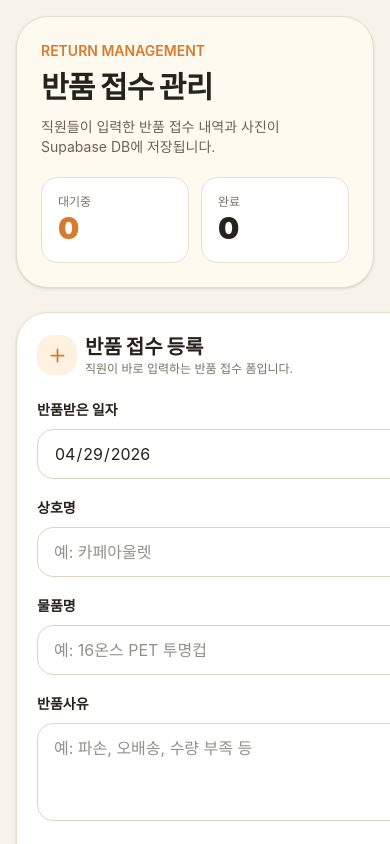
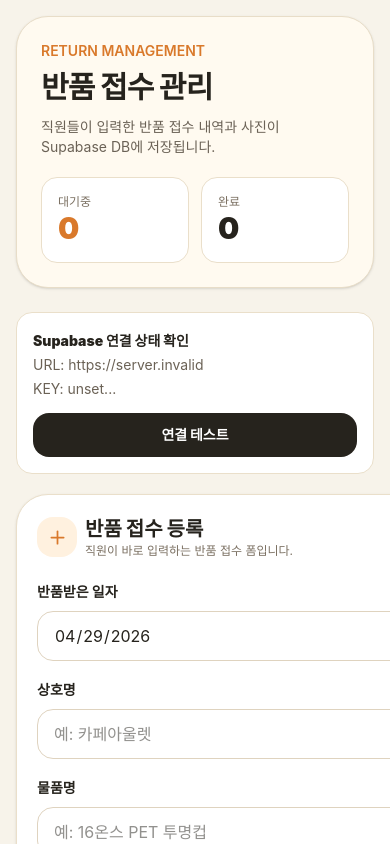
Before and after one commit to smqudgus/return-management, a React (Vite) app: page / in a window 390 px wide. Shown: the top 844 px of the page. Built offline with nearby package versions, Linux system fonts and the light colour scheme; no server answers; the database is empty.

Commit message:
Add Supabase connection debug

```diff
--- a/src/App.jsx
+++ b/src/App.jsx
@@ -96,14 +96,28 @@ function getEnvValue(key) {
 }
 
 function createSupabaseClient() {
-  const url = getEnvValue("VITE_SUPABASE_URL");
-  const anonKey = getEnvValue("VITE_SUPABASE_ANON_KEY");
+  const url = getEnvValue("VITE_SUPABASE_URL").trim();
+  const anonKey = getEnvValue("VITE_SUPABASE_ANON_KEY").trim();
 
   if (!url || !anonKey) {
     return { client: null, url, anonKey };
   }
 
-  return { client: createClient(url, anonKey), url, anonKey };
+  return {
+    client: createClient(url, anonKey, {
+      auth: {
+        persistSession: false,
+        autoRefreshToken: false,
+      },
+      global: {
+        headers: {
+          apikey: anonKey,
+        },
+      },
+    }),
+    url,
+    anonKey,
+  };
 }
 
 const supabaseConfig = createSupabaseClient();
@@ -316,6 +330,7 @@ export default function ReturnManagementApp() {
   const [loading, setLoading] = useState(false);
   const [saving, setSaving] = useState(false);
   const [errorMessage, setErrorMessage] = useState("");
+  const [debugMessage, setDebugMessage] = useState("");
 
   const isReady = Boolean(supabase);
 
@@ -325,6 +340,7 @@ export default function ReturnManagementApp() {
     setLoading(true);
     setErrorMessage("");
 
+    try {
       const { data, error } = await supabase
         .from("returns")
         .select("*")
@@ -337,7 +353,42 @@ export default function ReturnManagementApp() {
       }
 
       setRows((data || []).map(dbRowToUi));
+    } catch (error) {
+      setErrorMessage(`Supabase 연결 실패: ${error.message || "네트워크 요청이 차단되었습니다."}`);
+    } finally {
       setLoading(false);
+    }
+  };
+
+  const testConnection = async () => {
+    setDebugMessage("연결 테스트 중...");
+    setErrorMessage("");
+
+    if (!supabaseConfig.url || !supabaseConfig.anonKey) {
+      setDebugMessage("Supabase URL 또는 KEY가 비어 있습니다.");
+      return;
+    }
+
+    try {
+      const response = await fetch(`${supabaseConfig.url}/rest/v1/returns?select=id&limit=1`, {
+        method: "GET",
+        headers: {
+          apikey: supabaseConfig.anonKey,
+          Authorization: `Bearer ${supabaseConfig.anonKey}`,
+        },
+      });
+
+      const text = await response.text();
+
+      if (!response.ok) {
+        setDebugMessage(`연결 실패: HTTP ${response.status} / ${text.slice(0, 300)}`);
+        return;
+      }
+
+      setDebugMessage("연결 성공: Supabase returns 테이블을 읽을 수 있습니다.");
+    } catch (error) {
+      setDebugMessage(`연결 실패: ${error.message || "Failed to fetch"}. URL, API KEY, 브라우저 차단, 네트워크를 확인해야 합니다.`);
+    }
   };
 
   useEffect(() => {
@@ -366,22 +417,36 @@ export default function ReturnManagementApp() {
   };
 
   const uploadPhotoIfNeeded = async () => {
-    if (!form.photoFile) return { photoUrl: "", photoPath: "" };
+    if (!form.photoFile) return { photoUrl: "", photoPath: "", uploadWarning: "" };
 
     const photoPath = makeFilePath(form.photoFile);
+
+    try {
       const { error: uploadError } = await supabase.storage
         .from(PHOTO_BUCKET)
         .upload(photoPath, form.photoFile, {
           cacheControl: "3600",
           upsert: false,
+          contentType: form.photoFile.type || "image/jpeg",
         });
 
       if (uploadError) {
-      throw new Error(`사진 업로드 실패: ${uploadError.message}`);
+        return {
+          photoUrl: "",
+          photoPath: "",
+          uploadWarning: `사진 업로드 실패: ${uploadError.message}`,
+        };
       }
 
       const { data } = supabase.storage.from(PHOTO_BUCKET).getPublicUrl(photoPath);
-    return { photoUrl: data.publicUrl, photoPath };
+      return { photoUrl: data.publicUrl, photoPath, uploadWarning: "" };
+    } catch (error) {
+      return {
+        photoUrl: "",
+        photoPath: "",
+        uploadWarning: `사진 업로드 실패: ${error.message || "네트워크 또는 Storage 설정을 확인해주세요."}`,
+      };
+    }
   };
 
   const resetForm = () => {
@@ -404,7 +469,7 @@ export default function ReturnManagementApp() {
     setErrorMessage("");
 
     try {
-      const { photoUrl, photoPath } = await uploadPhotoIfNeeded();
+      const { photoUrl, photoPath, uploadWarning } = await uploadPhotoIfNeeded();
 
       const payload = {
         received_date: form.receivedDate,
@@ -429,8 +494,12 @@ export default function ReturnManagementApp() {
       setRows((prev) => [dbRowToUi(data), ...prev]);
       resetForm();
       setView("pending");
+
+      if (uploadWarning) {
+        setErrorMessage(`${uploadWarning} 반품 내역은 사진 없이 등록되었습니다. Supabase Storage의 return-photos 버킷과 정책을 확인해주세요.`);
+      }
     } catch (error) {
-      setErrorMessage(error.message || "알 수 없는 오류가 발생했습니다.");
+      setErrorMessage(`반품 등록 실패: ${error.message || "Failed to fetch"}. Supabase 연결 테스트 버튼을 눌러 원인을 확인해주세요.`);
     } finally {
       setSaving(false);
     }
@@ -556,6 +625,24 @@ VITE_SUPABASE_ANON_KEY=sb_publishable_...`}
             {errorMessage}
           </div>
         )}
+
+        <div className="mb-5 rounded-2xl border border-[#eadfca] bg-white px-4 py-4 text-sm">
+          <div className="flex flex-col md:flex-row md:items-center md:justify-between gap-3">
+            <div className="text-[#6b6256] leading-6">
+              <p className="font-black text-[#26231d]">Supabase 연결 상태 확인</p>
+              <p>URL: {supabaseConfig.url || "없음"}</p>
+              <p>KEY: {supabaseConfig.anonKey ? `${supabaseConfig.anonKey.slice(0, 14)}...` : "없음"}</p>
+              {debugMessage && <p className="mt-2 font-bold text-[#d9792b]">{debugMessage}</p>}
+            </div>
+            <button
+              type="button"
+              onClick={testConnection}
+              className="rounded-2xl bg-[#26231d] text-white px-5 py-3 font-black hover:bg-black"
+            >
+              연결 테스트
+            </button>
+          </div>
+        </div>
 
         <div className="grid lg:grid-cols-[420px_1fr] gap-6">
           <motion.form
```
Lines whose indentation alone changed are shown as unchanged.
